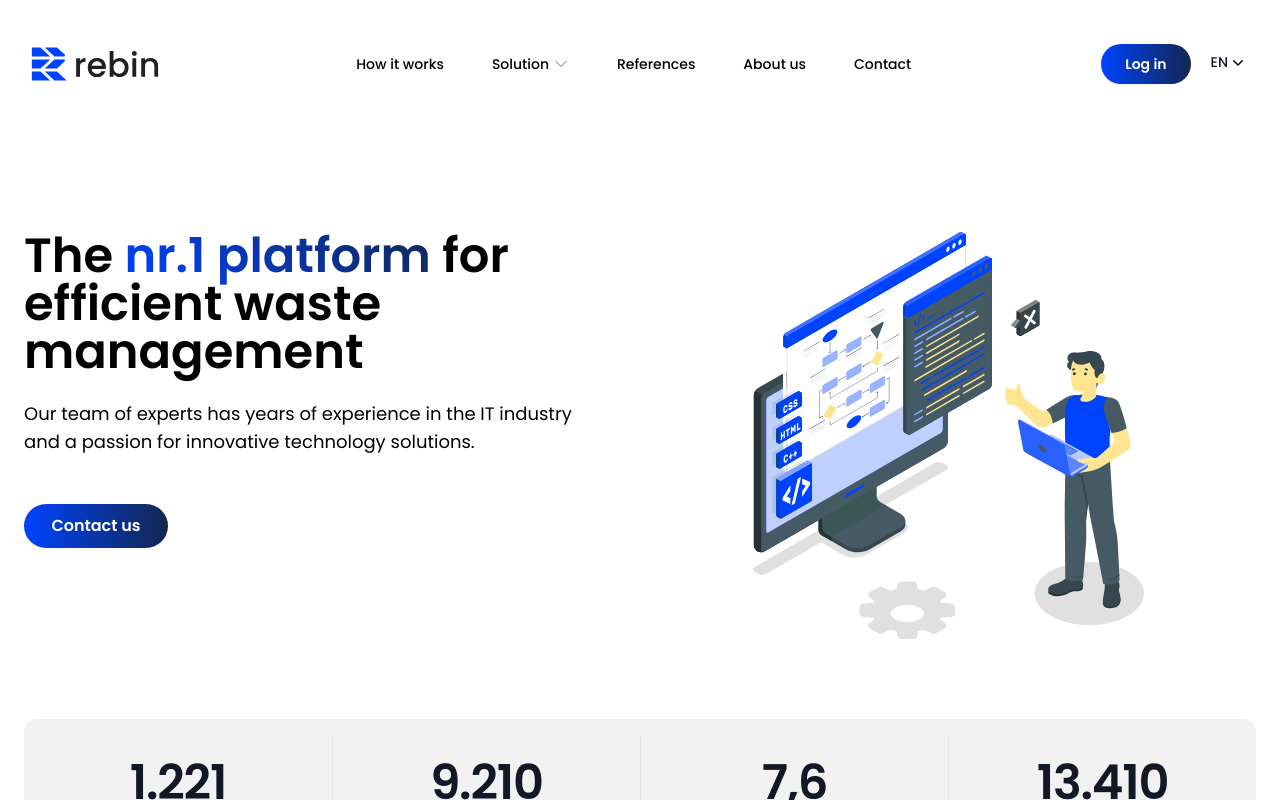
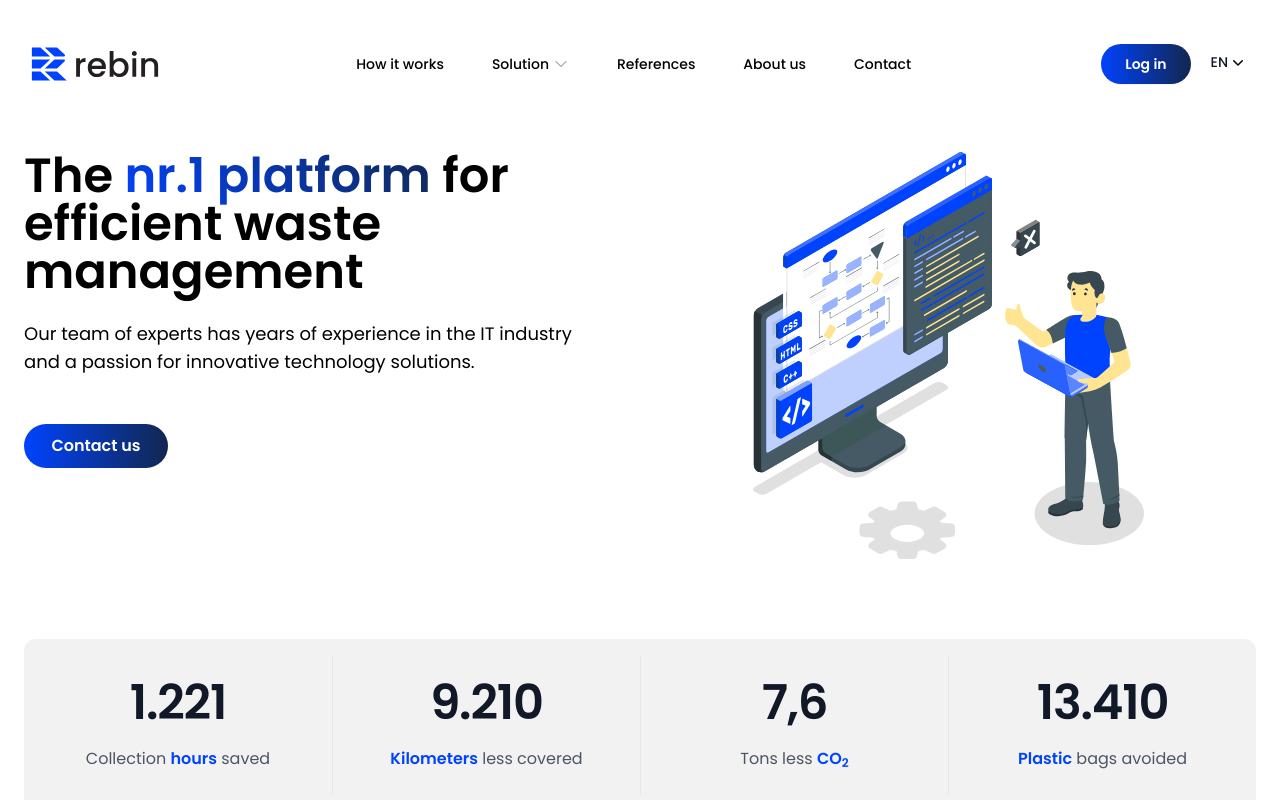
Before and after one commit to Rebin-Inc/rebin-website, a React (Create React App) app: page / in a window 1280 px wide. Shown: the top 800 px of the page. Built offline with nearby package versions, Linux system fonts and the light colour scheme.

Commit message:
tweak css of main

```diff
--- a/src/index.css
+++ b/src/index.css
@@ -11,8 +11,6 @@ main {
   padding: 1.5rem;
   margin-left: auto;
   margin-right: auto;
-  margin-top: 5rem;
-  margin-bottom: 5rem;
 }
 
 .bg-gradient {
@@ -99,3 +97,11 @@ main {
   background-color: #0043ff;
   filter: blur(80px);
 }
+
+.slick-active > a > div {
+  background: linear-gradient(
+    90deg,
+    rgba(0, 67, 255, 1) 0%,
+    rgba(18, 39, 79, 1) 100%
+  );
+}
```
